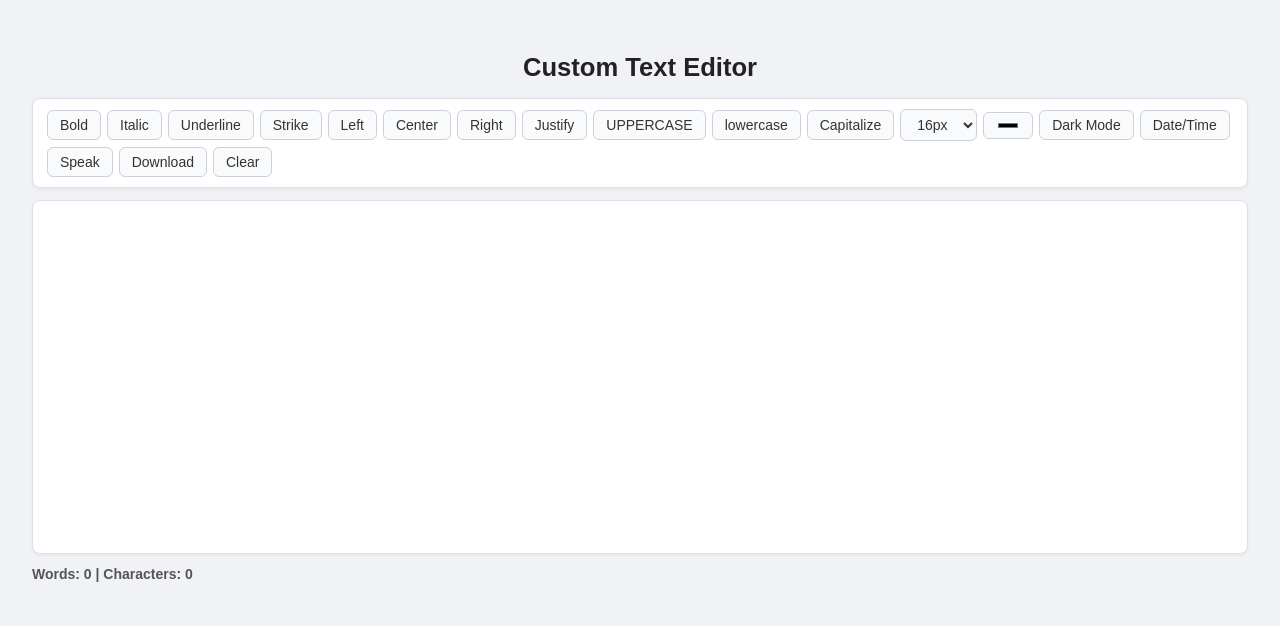
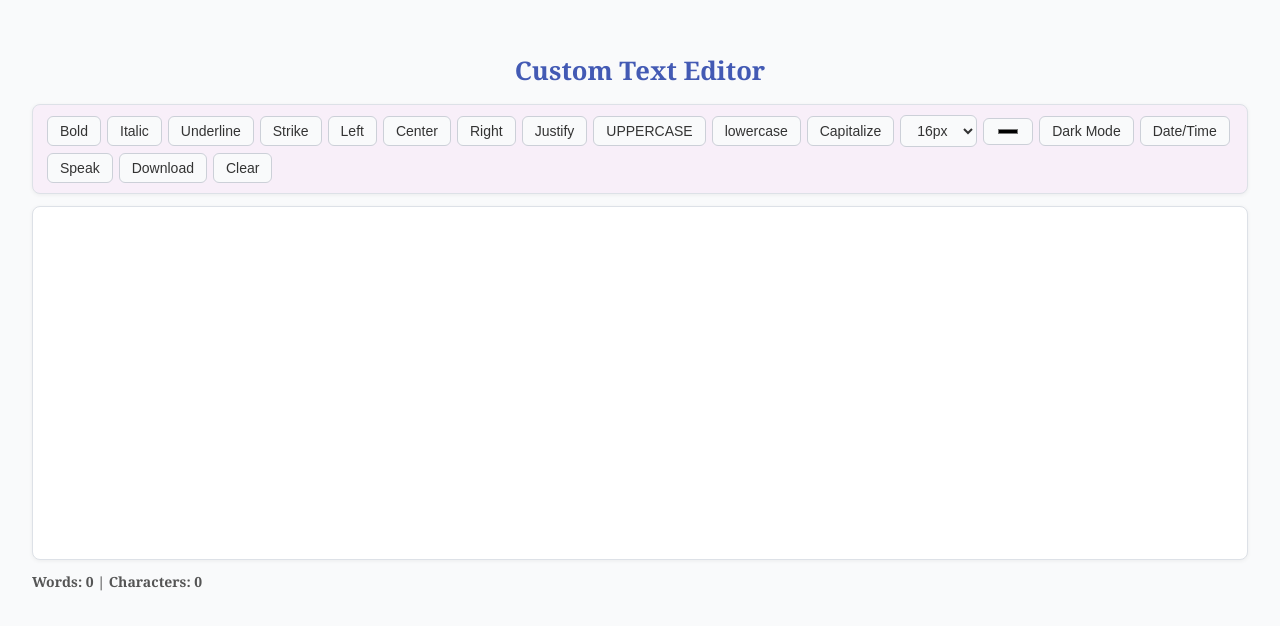
Before and after one commit to kirtigoyal06/custom-text-editor, a plain HTML site: page index.html in a window 1280 px wide. Drawn offline with Linux system fonts and the light colour scheme.

Commit message:
Update styles for body, h2, and toolbar elements

```diff
--- a/style.css
+++ b/style.css
@@ -1,7 +1,7 @@
 body {
-  font-family: Arial, sans-serif;
+  font-family: Cambria, Cochin, Georgia, Times, 'Times New Roman', serif;
   padding: 24px;
-  background: #f0f2f5;
+  background: #f9fafb;
   min-height: 100vh;
   transition: background 0.3s ease, color 0.3s ease;
 }
@@ -10,11 +10,11 @@ h2 {
   text-align: center;
   font-size: 1.6rem;
   margin-bottom: 16px;
-  color: #222;
+  color: #435ab4;
 }
 
 .toolbar {
-  background: #fff;
+  background: #f8eff9;
   padding: 10px 14px;
   border: 1px solid #dde1e7;
   border-radius: 8px;
```
